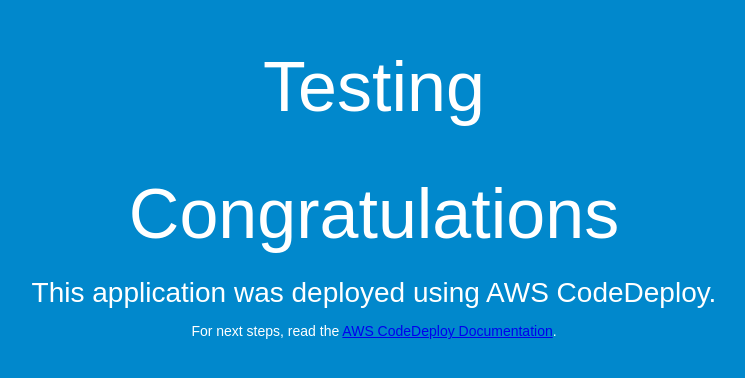
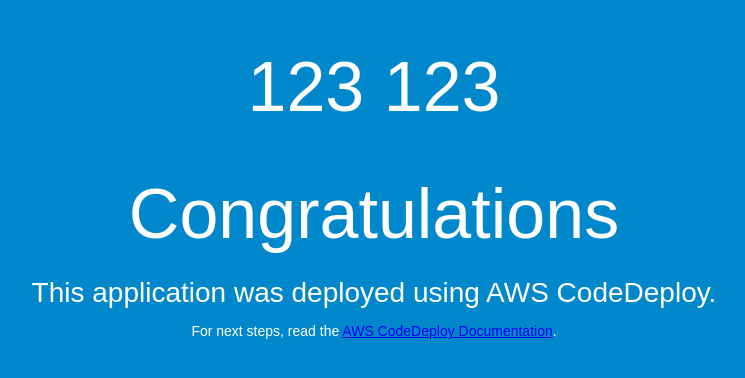
Before and after one commit to RyanGayer/CodeDeployGitHubDemo, a plain HTML site: page index.html in a window 1280 px wide. Shown: the whole page, without its empty margins (266-1011 px from the left). Drawn offline with Linux system fonts and the light colour scheme.

Commit message:
Code Deploy Test

```diff
--- a/index.html
+++ b/index.html
@@ -26,7 +26,7 @@
 </head>
 <body>
   <div align="center">
-    <h1>Testing</h1>
+    <h1>123 123</h1>
     <h1>Congratulations</h1>
     <h2>This application was deployed using AWS CodeDeploy.</h2>
     <p>For next steps, read the <a href="http://aws.amazon.com/documentation/codedeploy">AWS CodeDeploy Documentation</a>.</p>
```
